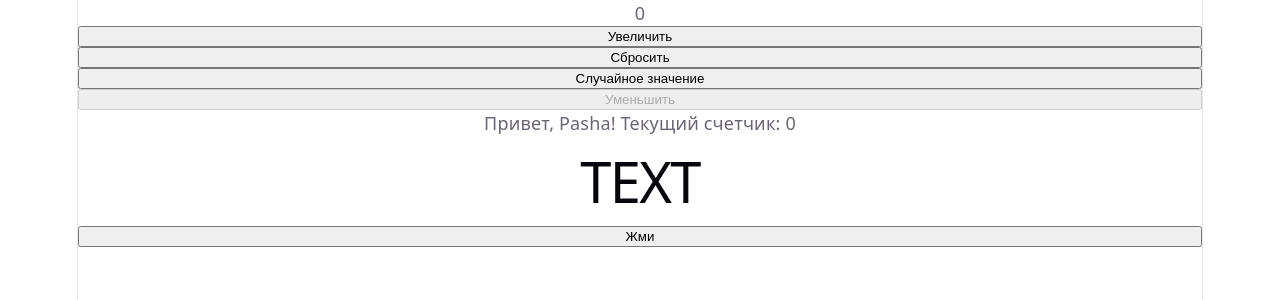
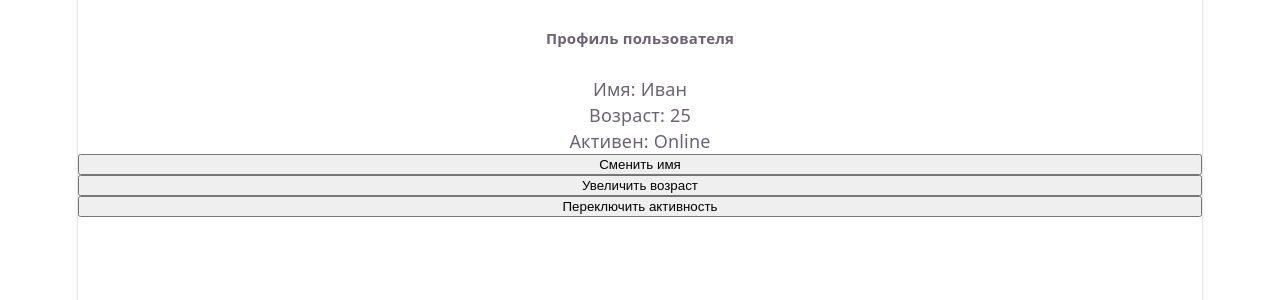
Before and after one commit to DmitriyRadovnya/baza, a React (Vite) app: page / in a window 1280 px wide. Shown: the top 300 px of the page. Built offline with nearby package versions, Linux system fonts and the light colour scheme.

Commit message:
feat: complete state-object task

```diff
--- a/src/App.jsx
+++ b/src/App.jsx
@@ -1,10 +1,11 @@
 import "./App.css";
 import { ParentComponent } from "./components/state-second/ParentComponent";
+import { UserProfile } from "./components/state-third/UserProfile";
 
 function App() {
   return (
     <>
-      <ParentComponent />
+      <UserProfile />
     </>
   );
 }
--- /dev/null
+++ b/src/components/state-third/UserProfile.jsx
@@ -0,0 +1,60 @@
+import { useState } from "react";
+
+export const UserProfile = () => {
+  const [{ name, age, isActive }, setUser] = useState({
+    name: "Иван",
+    age: 25,
+    isActive: true,
+  });
+  const [isEditForName, setIsEditForName] = useState(false);
+  const [inputValue, setInputValue] = useState(name);
+
+  const inputOnChange = (e) => {
+    setInputValue(e.target.value);
+  };
+
+  const changeName = () => {
+    setIsEditForName((p) => !p);
+    setUser((prev) => {
+      return {
+        ...prev,
+        name: inputValue,
+      };
+    });
+  };
+  const increaseTheAge = () => {
+    setUser((prev) => {
+      return {
+        ...prev,
+        age: prev.age++,
+      };
+    });
+  };
+  const toggleActivity = () => {
+    setUser((prev) => {
+      return {
+        ...prev,
+        isActive: !prev.isActive,
+      };
+    });
+  };
+
+  return (
+    <>
+      <h5>Профиль пользователя</h5>
+      <p>
+        Имя:{" "}
+        {isEditForName ? (
+          <input value={inputValue} onChange={inputOnChange} />
+        ) : (
+          name
+        )}
+      </p>
+      <p>Возраст: {age}</p>
+      <p>Активен: {isActive ? "Online" : "Offline"}</p>
+      <button onClick={changeName}>Сменить имя</button>
+      <button onClick={increaseTheAge}>Увеличить возраст</button>
+      <button onClick={toggleActivity}>Переключить активность</button>
+    </>
+  );
+};
```
